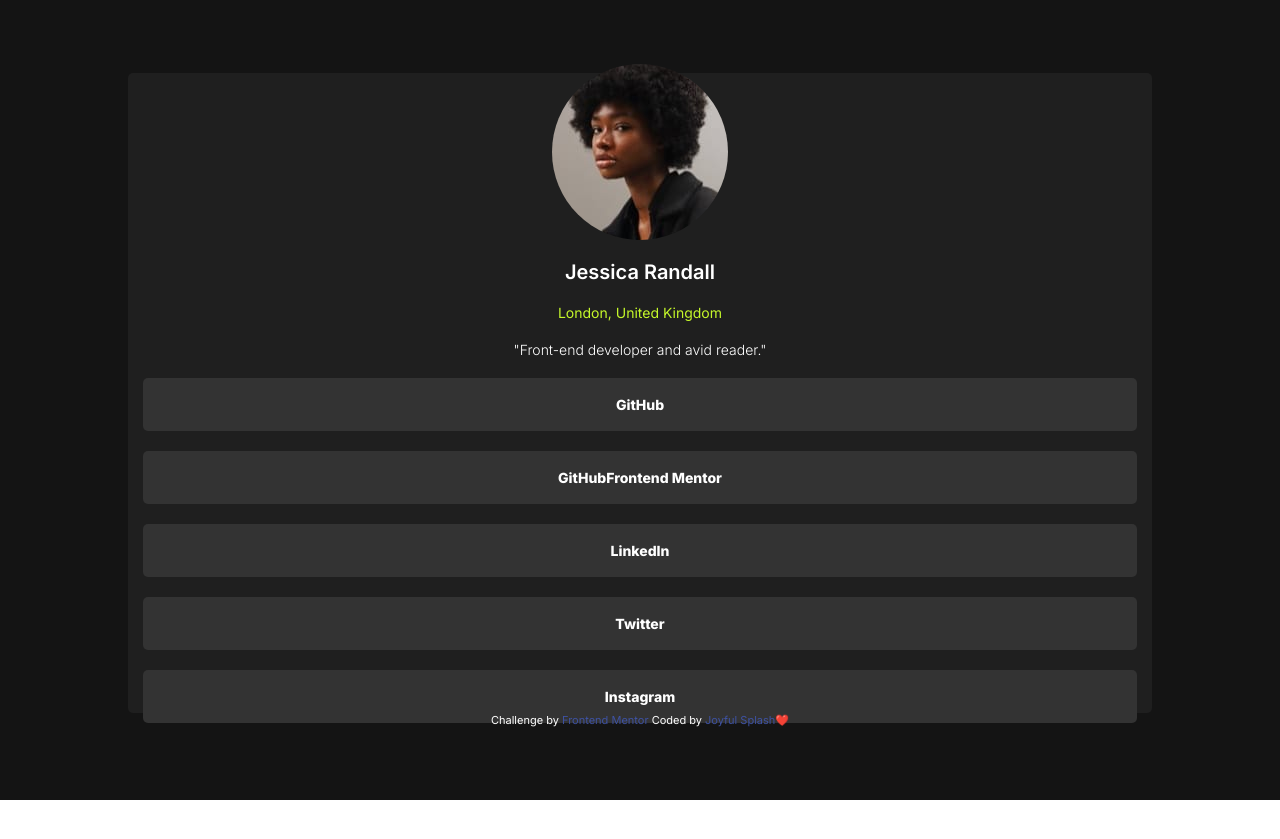
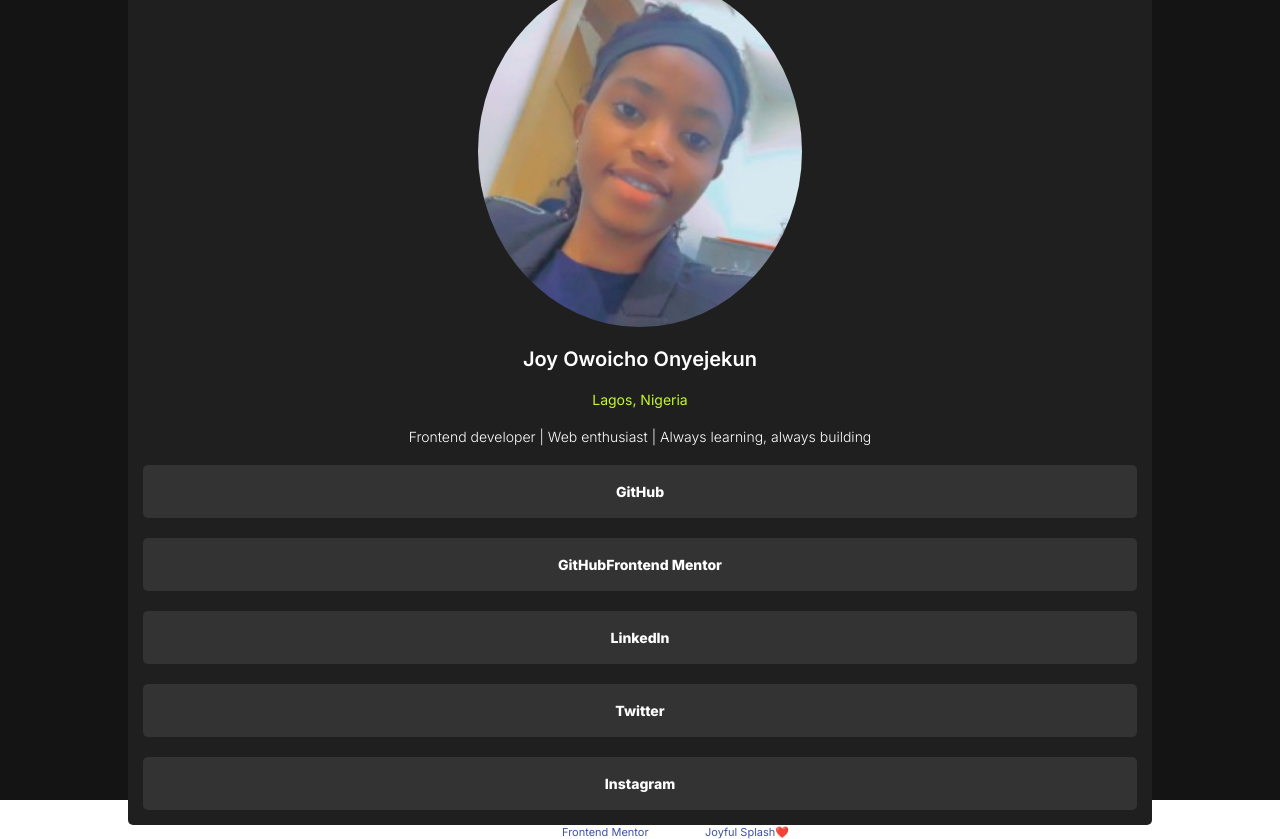
Before and after one commit to JoyfulSplash1/Social_media, a plain HTML site: page index.html in a window 1280 px wide. Before the commit the page ends 800 px from the top, so only its background shows below. Drawn offline with Linux system fonts and the light colour scheme.

Commit message:
update design with my personal data

```diff
--- a/index.html
+++ b/index.html
@@ -22,17 +22,17 @@
         <div class="wrapper">
             <div class="profile-container">
                 <div class="profile-container_imageContainer">
-                    <img src="./assets/images/avatar-jessica.jpeg" alt="" />
+                    <img src="./assets/images/IMG-20240724-WA0142.jpg" alt="joy pics" />
                 </div>
                 <p class="profileName">
-                    Jessica Randall
+                    Joy Owoicho Onyejekun
                 </p>
                 <p class="ProfileLocation">
-                    London, United Kingdom
+                    Lagos, Nigeria
                 </p>
 
-                <p class="profileDuscription">
-                    "Front-end developer and avid reader."
+                <p class="profileDescription">
+                  Frontend developer | Web enthusiast | Always learning, always building
                 </p>
             </div>
 
@@ -84,15 +84,5 @@
         </a>
     </div>
     </div>
-
-
-
-
-
-
-
-
-
-
 </body>
 </html>
--- a/style.css
+++ b/style.css
@@ -26,7 +26,6 @@
     flex-direction: column;
     width: 80%;
     height: fit-content;
-    max-height: 80vh;
     background-color: hsl(0, 0%, 12%);
     padding: 15px;
     border-radius: 5px;
@@ -41,13 +40,19 @@
 }
 
 .profile-container_imageContainer {
-    display: block;
     overflow: hidden;
+    width: 100%;
+    height:fit-content;
+    display: flex;
+    justify-content: center;
+    align-items: center;
 }
 .profile-container_imageContainer img {
     border-radius: 50%;
+    width:70%;
     vertical-align: middle;
 }
+
 
 .profileName {
     font-size: 20px;
@@ -61,7 +66,7 @@
     color: hsl(75, 94%, 57%);
 }
 
-.profileDuscription {
+.profileDescription {
     font-size: 14px;
     font-weight: 300;
     color: hsl(0, 0%, 100%);
```
Also changed, not shown: assets/images/IMG-20240724-WA0142.jpg (added), assets/images/avatar-jessica.jpeg (deleted).
